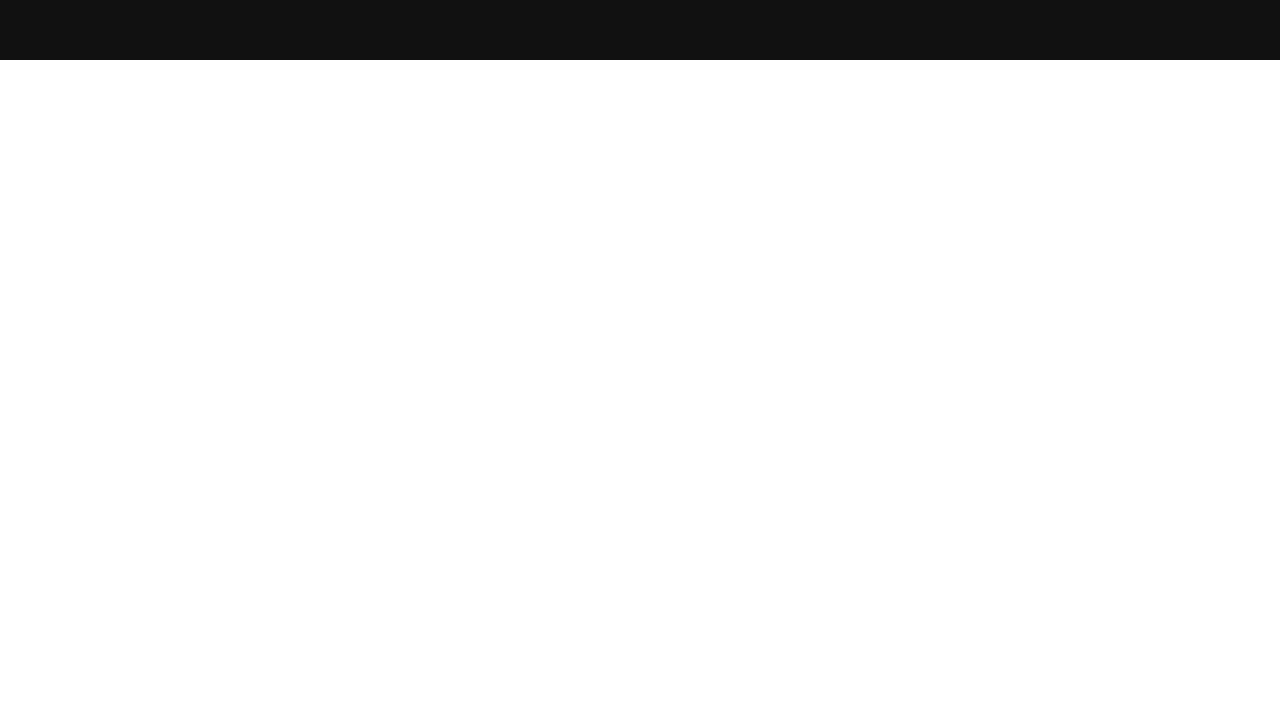
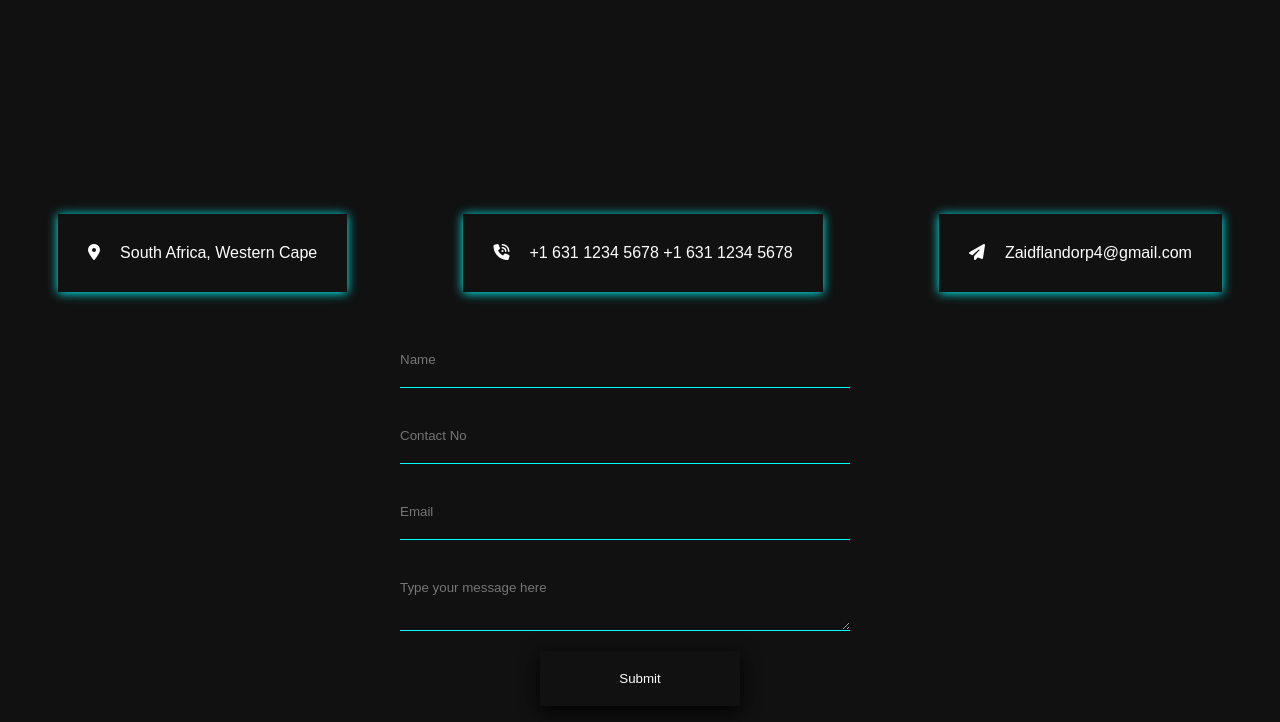
Before and after one commit to Zaid070902/Portfolio, a plain HTML site: page index.html in a window 1280 px wide. Shown: the part 4900-5622 px from the top of the page. Before the commit the page ends 4960 px from the top, so only its background shows below. Drawn offline with nearby package versions, Linux system fonts and the light colour scheme.

Commit message:
portfolio

```diff
--- /dev/null
+++ b/contact-form.css
@@ -0,0 +1,88 @@
+#contact-form {
+  display: flex;
+  justify-content: center;
+  /* align-items: flex-end; */
+  flex-direction: column;
+  /* padding-top: 10%; */
+  height: 100vh;
+  width: 100vw;
+  background-color: #111;
+}
+
+.Contact-Form {
+  padding-top: 40px;
+}
+
+.form-items {
+  padding: 20px;
+  padding-right: 50px;
+  display: flex;
+  justify-content: center;
+}
+
+.contact-input {
+  outline: none;
+  border: none;
+  border-bottom: 1px solid cyan;
+  color: white;
+  background-color: #111;
+  width: 450px;
+  padding-bottom: 20px;
+}
+
+.btn {
+  border: none;
+  color: white;
+  background-color: #111;
+  box-shadow: 0 5px 20px black;
+  padding: 20px;
+  width: 200px;
+  display: flex;
+  justify-content: center;
+}
+
+.btn:hover {
+  box-shadow: 0 1px 10px cyan;
+  color: cyan;
+  transition: 1s;
+}
+
+.btn-div {
+  display: flex;
+  justify-content: center;
+  /* padding-right: 10%; */
+}
+
+.button {
+  background-color: #111;
+  border: none;
+  color: white;
+}
+
+.email {
+  display: flex;
+  padding: 30px;
+  box-shadow: 0 1px 10px cyan;
+}
+
+.location {
+  display: flex;
+  padding: 30px;
+  box-shadow: 0 1px 10px cyan;
+}
+
+.cell {
+  display: flex;
+  padding: 30px;
+  box-shadow: 0 1px 10px cyan;
+}
+
+.detail-icon {
+  padding-right: 20px;
+}
+
+.LCE {
+  color: white;
+  display: flex;
+  justify-content: space-around;
+}
--- a/index.html
+++ b/index.html
@@ -21,7 +21,7 @@
     integrity="sha512-sMXtMNL1zRzolHYKEujM2AqCLUR9F2C4/05cdbxjjLSRvMQIciEPCQZo++nk7go3BtSuK9kfa/s+a4f4i5pLkw=="
     crossorigin="anonymous"
   />
-
+    <link rel="stylesheet" href="./contact-form.css">
     <link rel="stylesheet" href="./Testimonial.css">
     <link rel="stylesheet" href="./projects.css" />
     <link rel="stylesheet" href="./Timeline.css" />
@@ -104,7 +104,7 @@
     <section id="timeline-section">
     <div class="timeline">
       <div class="line"></div>
-      <div class="cards c1">
+      <div class="cards c1 ">
         <p>
           Lorem ipsum dolor sit amet consectetur adipisicing elit. Enim mollitia
           consequuntur nam blanditiis, ea quae in deserunt, aliquam eaque magnam
@@ -266,7 +266,90 @@
 </div>
     <!-- testimonial -->
 
+        <!-- Please insert location, contact numbers and email elements here -->
+
+
+  <!--Contact-Form-->
+  <form
+  action="https://formspree.io/f/mayaqzwn"
+  method="POST"
+  id="contact-form"
+>
+
+<div class="LCE">
+  <div class="location">
+    <i class="fas fa-map-marker-alt detail-icon"></i>
+    <p class="details">
+      South Africa, Western Cape
+    </p>
+  </div>
+  <div class="cell">
+    <i class="fas fa-phone-volume detail-icon"> </i>
+    <p class="details">+1 631 1234 5678 +1 631 1234 5678</p>
+  </div>
+  <div class="email">
+    <i class="fas fa-paper-plane detail-icon"></i>
+    <p class="details">Zaidflandorp4@gmail.com</p>
+  </div>
+</div>
+
+<div class="Contact-Form">
+<div class="form-items">
+    <input
+      class="contact-input"
+      type="text"
+      name="full_name"
+      id="full_name"
+      placeholder="Name"
+      required
+    />
+  </div>
+
+  <div class="form-items">
+    <input
+      class="contact-input"
+      type="tel"
+      name="contact_no"
+      id="contact_no"
+      placeholder="Contact No"
+      required
+    />
+  </div>
+
+  <div class="form-items">
+    <input
+      class="contact-input"
+      type="email"
+      name="email"
+      id="email"
+      placeholder="Email"
+      required
+    />
+  </div>
+
+  <div class="form-items">
+    <textarea
+      class="contact-input"
+      name="message"
+      id="message"
+      placeholder="Type your message here"
+    ></textarea>
+  </div>
+  <div class="btn-div">
+    <div class="btn">
+  <button class="button" type="submit">Submit </button>
+</div>
+</div>
+</div>
+</form>
+
+
+  <!--Contact-Form-->
   </body>
+  <script src="https://unpkg.com/aos@2.3.1/dist/aos.js"></script>
+  <script>
+    AOS.init();
+  </script>
 
 
 
--- a/navbar.css
+++ b/navbar.css
@@ -35,6 +35,7 @@
   outline: none;
   padding: 20px;
   color: cyan;
+  /* width: 100%; */
 }
 
 .link-text {
```
